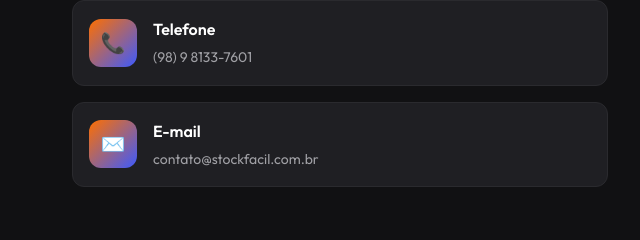
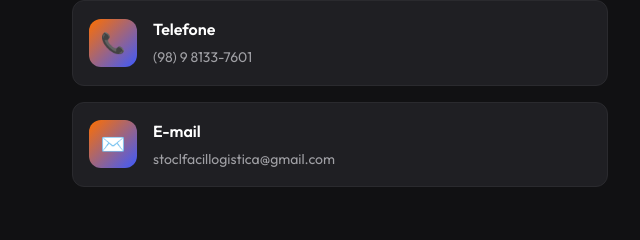
Before and after one commit to matheusmendes95/stockfacil, a plain HTML site: page index.html in a window 1280 px wide. Shown: the part 4346-4586 px from the top of the page, 0-640 px from the left. Drawn offline with Linux system fonts and the light colour scheme.

Commit message:
index.html

```diff
--- a/index.html
+++ b/index.html
@@ -1202,11 +1202,11 @@
               </div>
             </a>
 
-            <a href="mailto:contato@stockfacil.com.br" class="contact-method">
+            <a href="mailto:stoclfacillogistica@gmail.com" class="contact-method">
               <div class="contact-icon">✉️</div>
               <div class="contact-details">
                 <h4>E-mail</h4>
-                <p>contato@stockfacil.com.br</p>
+                <p>stoclfacillogistica@gmail.com</p>
               </div>
             </a>
           </div>
@@ -1271,7 +1271,7 @@
         <div class="footer-section">
           <h4>Contato</h4>
           <p><a href="https://wa.me/5598981337601" target="_blank">(98) 9 8133-7601</a></p>
-          <p><a href="mailto:contato@stockfacil.com.br">stockfacillogistica@gmail.com</a></p>
+          <p><a href="mailto:stoclfacillogistica@gmail.com">stockfacillogistica@gmail.com</a></p>
         </div>
       </div>
 
@@ -1502,7 +1502,7 @@
     ♿ Acessibilidade em mente
 
     Interessado em nossos serviços de desenvolvimento?
-    Entre em contato: contato@stockfacil.com.br
+    Entre em contato: stoclfacillogistica@gmail.com
     `);
   </script>
 </body>
```
